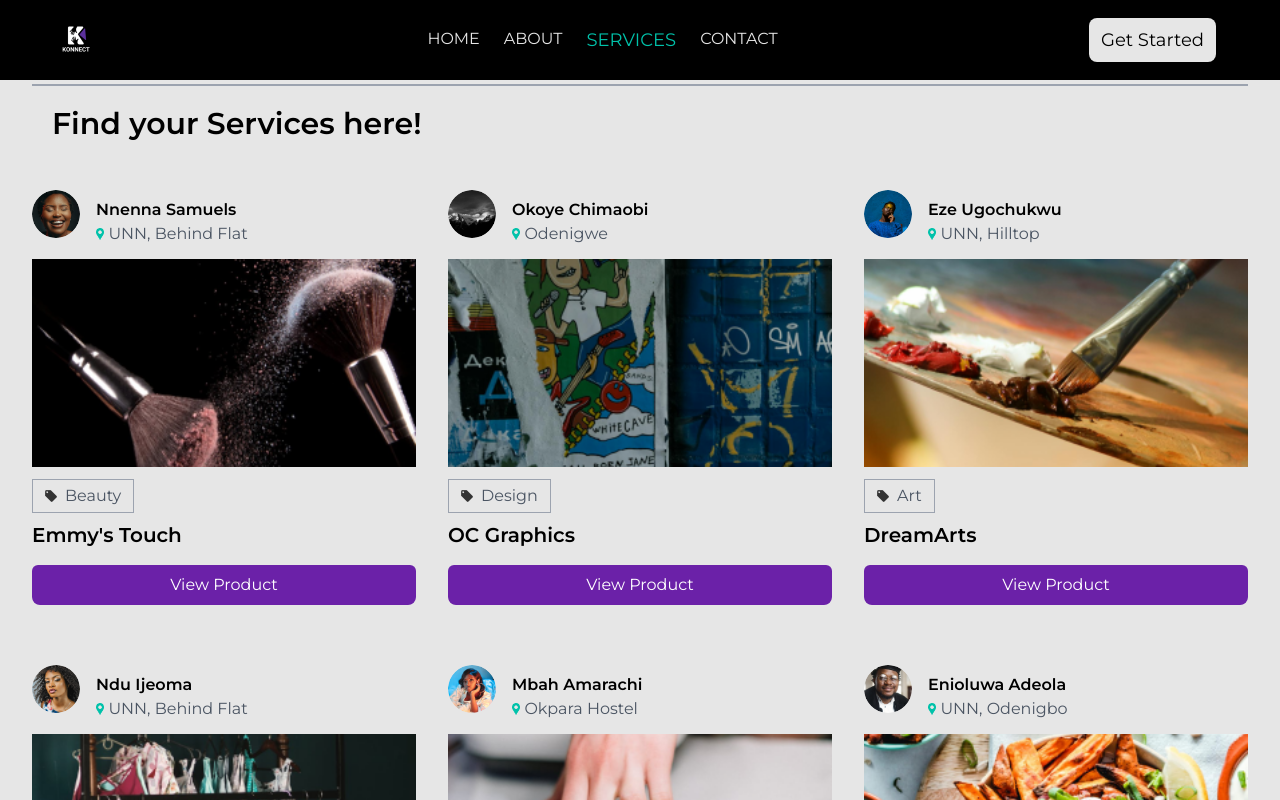
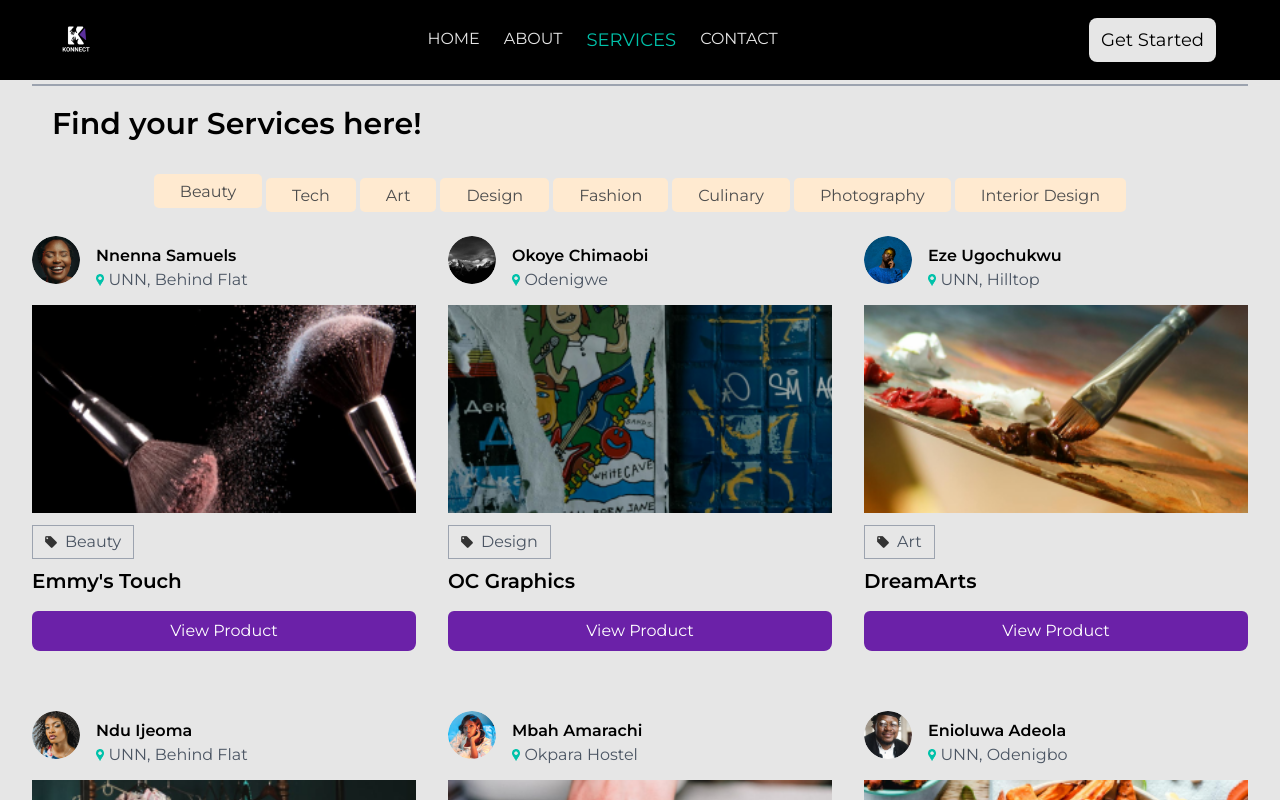
Before and after one commit to Stainlez/Konnect, a React (Vite) app in the folder konnect/: page /services in a window 1280 px wide. Shown: the top 800 px of the page. Built offline with nearby package versions, Linux system fonts and the light colour scheme; grey boxes are pictures that could not be loaded.

Commit message:
added filter buttons

```diff
--- a/konnect/src/App.css
+++ b/konnect/src/App.css
@@ -59,6 +59,109 @@ html, body {
     transform: rotate(-45deg) translateY(6px) translate(-6px);
 }
 
+.product-type {
+    height: 34px;
+    padding: 6px 26px;
+    font-style: normal;
+    font-weight: 500;
+    border: none;
+    border-radius: 5px;
+    background-color: #FFEAD0;
+    color: #4D4D4D;
+    transition: 200ms all cubic-bezier(0.4, 0, 0.2, 1);
+  }
+
+  .product-type:hover {
+    color: #FFEAD0;
+  }
+
+  .product-type:focus {
+    outline: none;
+  }
+
+  .product-type.selected {
+    color: #FFEAD0;
+  }
+
+  .product-type.beauty:hover, .product-type.beauty.selected {
+    background-color: #E17654;
+  }
+
+  .product-type.tech:hover, .product-type.tech.selected {
+    background-color: #3A3737;
+  }
+
+  .product-type.art:hover, .product-type.art.selected {
+    background-color: #00C2AA;
+  }
+
+  .product-type.design:hover, .product-type.design.selected {
+    background-color: #5B309C;
+  }
+
+  .product-type.fashion:hover, .product-type.fashion.selected {
+    background-color: #E17654;
+  }
+
+  .product-type.photography:hover, .product-type.photography.selected {
+    background-color: #3A3737;
+  }
+
+  .product-type.interior-design:hover, .product-type.interior-design.selected {
+    background-color: #00C2AA;
+  }
+
+  .product-type.culinary:hover, .product-type.culinary.selected {
+    background-color: #5B309C;
+  }
+
+  .product-type.clear-filters {
+    margin-left: -20px;
+    height: 34px;
+    padding: 6px 26px;
+    font-style: normal;
+    font-weight: 500;
+    border: none;
+    border-radius: 5px;
+    text-decoration: underline;
+    background-color: transparent;
+    color: #4D4D4D;
+  }
+
+  i[class*='product-type-'] {
+    padding: 7px 14px;
+    color: black;
+  }
+
+  .van-detail-container {
+    padding-inline: 27px;
+  }
+
+  .van-detail-container .back-button {
+    color: black;
+    text-decoration: none;
+  }
+
+  .van-detail-container .back-button:visited {
+
+  }
+
+  .van-detail-container .back-button span {
+    text-decoration: underline;
+  }
+
+  .van-detail {
+    display: flex;
+    flex-direction: column;
+    justify-content: center;
+    color: #161616;
+    /* background-color: red; */
+    border-radius: 30px;
+    width: 700px;
+    max-height: 700px;
+    margin: auto;
+  }
+
 /* .bg-hero-pattern {
     position: relative;
     z-index: 1;
--- a/konnect/src/pages/Host/Services.jsx
+++ b/konnect/src/pages/Host/Services.jsx
@@ -1,4 +1,5 @@
 import React, { useEffect, useState } from 'react';
+import { Link, useSearchParams, useLoaderData, defer } from "react-router-dom"
 import SearchBar from './SearchBar'
 import Services1 from "../../assets/Service1.png"
 import Services2 from "../../assets/Service2.png"
@@ -34,7 +35,7 @@ const servicesData = [
   { id: 7, name: "Chike Obi", location: "New Keneth Hostel", category: "Culinary", product: "Chi's Snacks", avatar: Person7, imageUrl: Services7 },
   { id: 8, name: "Ada Umeh", location: "Independence", category: "Tech", product: "Dev Umeh", avatar: Person8, imageUrl: Services8 },
   { id: 9, name: "Ifeanyi Nwachukwu", location: "Hilltop", category: "Beauty", product: "Nwach Touch", avatar: Person9, imageUrl: Services9 },
-  { id: 10, name: "Tina Okafor", location: "Chisco Hostel", category: "Interior Design", product: "Interior by Tina", avatar: Person10, imageUrl: Services10 },
+  { id: 10, name: "Tina Okafor", location: "Chisco Hostel", category: "Interior-Design", product: "Interior by Tina", avatar: Person10, imageUrl: Services10 },
   { id: 11, name: "Kachi Emeka", location: "Odim Gate", category: "Photography", product: "Lens Kachi", avatar: Person3, imageUrl: Services1 },
   { id: 12, name: "Emeka John", location: "New Keneth", category: "Art", product: "John's Artworks", avatar: Person5, imageUrl: Services2 },
   { id: 13, name: "Ngozi Chike", location: "Hilltop", category: "Art", product: "Chike's Art", avatar: Person3, imageUrl: Services3 },
@@ -45,17 +46,165 @@ const servicesData = [
 const Services = () => {
   const [services, setServices] = useState([]);
   const [visibleServices, setVisibleServices] = useState(12);
+  const [searchParams, setSearchParams] = useSearchParams()
 
   useEffect(() => {
     setServices(servicesData);
   }, []);
 
+   // Get the "category" query param from the URL
+   const categoryFilter = searchParams.get("category");
+  // console.log(categoryFilter)
+
+   // Filter products based on the category query param
+   const displayedServices = categoryFilter
+       ? servicesData.filter(product => product.category.toLowerCase() === categoryFilter)
+       : servicesData;
+
+         // Limit the number of displayed services
+    // const visibleServices = 10; // Adjust this number as needed
+
+    // Render the filtered services
+    const serviceElements = displayedServices.slice(0, visibleServices).map((service) => (
+        <div
+            key={service.id}
+            className="justify-items-center rounded-lg overflow-hidden mb-7"
+        >
+            <div className="flex ml-auto space-x-4 mb-3">
+                <img
+                    src={service.avatar}
+                    alt={service.product}
+                    className="h-12 rounded-full object-cover"
+                />
+                <div>
+                    <p className="font-bold mt-2">{service.name}</p>
+                    <div className="inline-flex items-center text-gray-600">
+                        <img src={location} alt="location" className="h-3 object-contain pr-1" />
+                        {service.location}
+                    </div>
+                </div>
+            </div>
+            <img
+                src={service.imageUrl}
+                alt={service.product}
+                className="h-52 md:w-full object-cover"
+            />
+            <div className="pt-3 ml-auto">
+                <div className="inline-flex items-center text-gray-600 border border-gray-400 px-3 py-1">
+                    <img src={tag} alt="tag" className="h-3 object-contain mr-2" />
+                    {service.category}
+                </div>
+                <h2 className="text-xl font-bold mt-2">{service.product}</h2>
+                <button className="bg-purple-800 w-full text-white px-4 py-2 rounded-md mt-4 hover:bg-purple-700">
+                    View Product
+                </button>
+            </div>
+        </div>
+    ));
+
+
+          function handleFilterChange(key, value) {
+            setSearchParams(prevParams => {
+                  if (value === null) {
+                      prevParams.delete(key)
+                  } else {
+                      prevParams.set(key, value)
+                  }
+                  return prevParams
+              })
+          }
+
+  // const categoryFilter = searchParams.get("category")
+
+  //   const displayedProducts = categoryFilter
+  //   ? products.filter(product => product.category === categoryFilter)
+  //   : products
+
+//   function handleFilterChange(key, value) {
+//     setSearchParams(prevParams => {
+//         if (value === null) {
+//             prevParams.delete(key)
+//         } else {
+//             prevParams.set(key, value)
+//         }
+//         return prevParams
+//     })
+// }
+
   return (
     <div className='px-8 font-montserrat bg-textColor min-h-screen max-w-full'>
       <SearchBar/>
-      <h1 className="text-3xl font-bold p-5 pb-12">Find your Services here!</h1>
+      <h1 className="text-3xl font-bold p-5 pb-6">Find your Services here!</h1>
+      <div className="flex flex-wrap space-x-1 space-y-1 justify-center pt-2 pb-6">
+                <button
+                    onClick={() => handleFilterChange("category", "beauty")}
+                    className={
+                        `product-type beauty
+                        ${categoryFilter === "beauty" ? "selected" : ""}`
+                    }
+                >Beauty</button>
+                <button
+                    onClick={() => handleFilterChange("category", "tech")}
+                    className={
+                        `product-type tech
+                        ${categoryFilter === "tech" ? "selected" : ""}`
+                    }
+                >Tech</button>
+                <button
+                    onClick={() => handleFilterChange("category", "art")}
+                    className={
+                        `product-type art
+                        ${categoryFilter === "art" ? "selected" : ""}`
+                    }
+                >Art</button>
+                <button
+                    onClick={() => handleFilterChange("category", "design")}
+                    className={
+                        `product-type design
+                        ${categoryFilter === "design" ? "selected" : ""}`
+                    }
+                >Design</button>
+                <button
+                    onClick={() => handleFilterChange("category", "fashion")}
+                    className={
+                        `product-type fashion
+                        ${categoryFilter === "fashion" ? "selected" : ""}`
+                    }
+                >Fashion</button>
+                <button
+                    onClick={() => handleFilterChange("category", "culinary")}
+                    className={
+                        `product-type culinary
+                        ${categoryFilter === "culinary" ? "selected" : ""}`
+                    }
+                >Culinary</button>
+                <button
+                    onClick={() => handleFilterChange("category", "photography")}
+                    className={
+                        `product-type photography
+                        ${categoryFilter === "photography" ? "selected" : ""}`
+                    }
+                >Photography</button>
+                <button
+                    onClick={() => handleFilterChange("category", "interior-design")}
+                    className={
+                        `product-type interior-design
+                        ${categoryFilter === "interior-design " ? "selected" : ""}`
+                    }
+                >Interior Design</button>
+
+                {categoryFilter ? (
+                    <button
+                        onClick={() => handleFilterChange("category", null)}
+                        className="product-type clear-filters"
+                    >Clear filter</button>
+                ) : null}
+
+            </div>
+
       <div className="grid grid-cols-1 md:grid-cols-2 lg:grid-cols-3 gap-8">
-        {services.slice(0, visibleServices).map((service) => (
+      {serviceElements}
+        {/* {services.slice(0, visibleServices).map((service) => (
           <div
             key={service.id}
             className="justify-items-center rounded-lg overflow-hidden mb-7"
@@ -93,7 +242,7 @@ const Services = () => {
               </button>
             </div>
           </div>
-        ))}
+        ))} */}
       </div>
 
       {/* Load More Button */}
```
